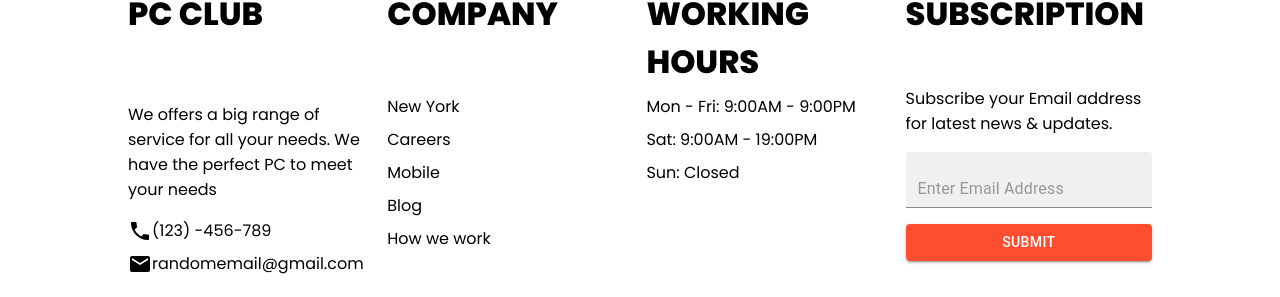
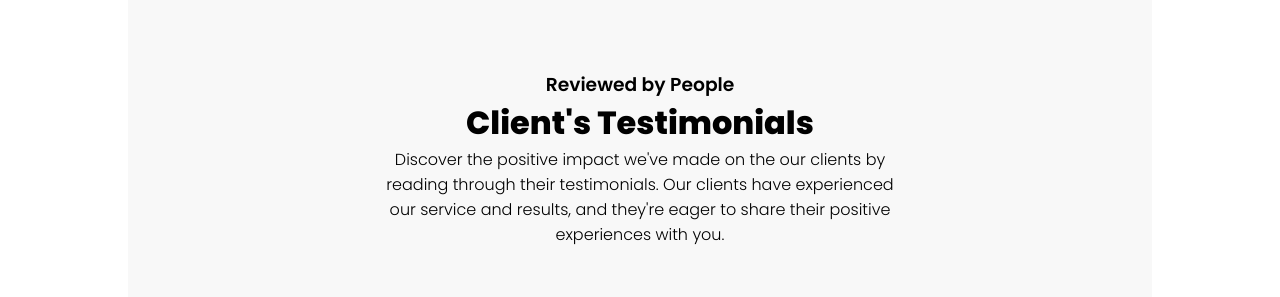
Before and after one commit to AndriyDubovichWork/PC_Club, a React (Create React App) app: page /reviews in a window 1280 px wide. Shown: the part 325-622 px from the top of the page. Built offline with nearby package versions, Linux system fonts and the light colour scheme.

Commit message:
restructure

```diff
--- a/src/pages/Home/Home.tsx
+++ b/src/pages/Home/Home.tsx
@@ -4,9 +4,10 @@ import Greeting from '../../Shared/Greeting/Greeting';
 import Plan from '../../Shared/Plan/Plan';
 import Banner from './Components/Banner/Banner';
 import Choose from './Components/Choose/Choose';
-import Reviews from './Components/Rewievs/Reviews';
+
 import FAQ from './Components/FAQ/FAQ';
 import BookPC from '../../Shared/BookPC/BookPC';
+import Testimonials from '../Reviews/Testimonials/Testimonials';
 
 const Home = () => {
   return (
@@ -16,7 +17,7 @@ const Home = () => {
       <Plan />
       <Banner />
       <Choose />
-      <Reviews />
+      <Testimonials />
       <FAQ />
     </main>
   );
--- a/src/pages/Reviews/Reviews.tsx
+++ b/src/pages/Reviews/Reviews.tsx
@@ -1,11 +1,13 @@
 import React from 'react';
 import SubHeader from '../../Shared/SubHeader/SubHeader';
 import style from './Reviews.module.scss';
+import Testimonials from './Testimonials/Testimonials';
 
 const Reviews = () => {
   return (
     <main className={style.Reviews}>
       <SubHeader title='Reviews' />
+      <Testimonials />
     </main>
   );
 };
--- a/src/pages/Home/Components/Rewievs/Reviews.tsx
+++ b/src/pages/Reviews/Testimonials/Testimonials.tsx
@@ -1,7 +1,7 @@
 import React from 'react';
 import style from './Reviews.module.scss';
 import Testimonial from './Testimonial/Testimonial';
-const Reviews = () => {
+const Testimonials = () => {
   return (
     <div className={style.Reviews}>
       <div className={style.Content}>
@@ -32,4 +32,4 @@ const Reviews = () => {
   );
 };
 
-export default Reviews;
+export default Testimonials;
```
Also changed, not shown: src/pages/Reviews/Testimonials/Reviews.module.scss (renamed from src/pages/Home/Components/Rewievs/Reviews.module.scss), src/pages/Reviews/Testimonials/Testimonial/Testimonial.module.scss (renamed from src/pages/Home/Components/Rewievs/Testimonial/Testimonial.module.scss), src/pages/Reviews/Testimonials/Testimonial/Testimonial.tsx (renamed from src/pages/Home/Components/Rewievs/Testimonial/Testimonial.tsx), src/pages/Reviews/Testimonials/assets/Ron.jpg (renamed from src/pages/Home/Components/Rewievs/assets/Ron.jpg), src/pages/Reviews/Testimonials/assets/harry.jpg (renamed from src/pages/Home/Components/Rewievs/assets/harry.jpg).
